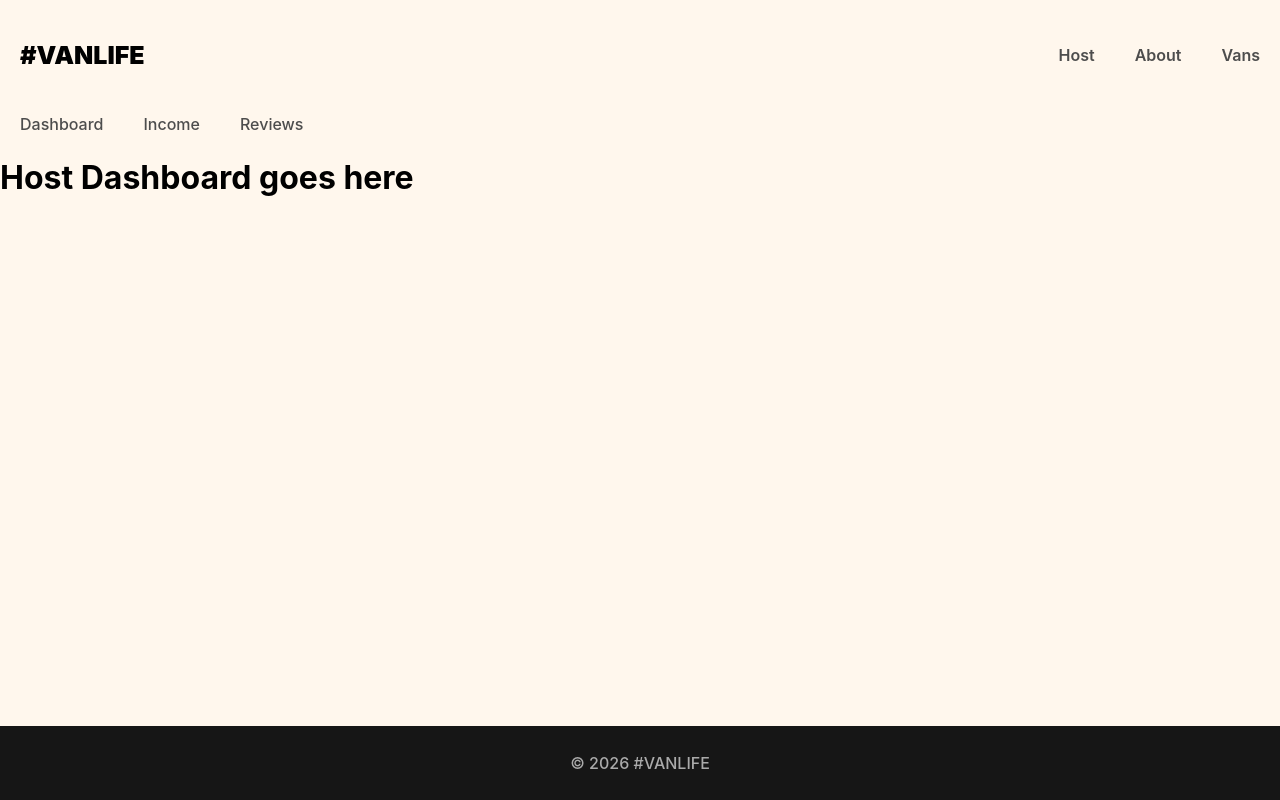
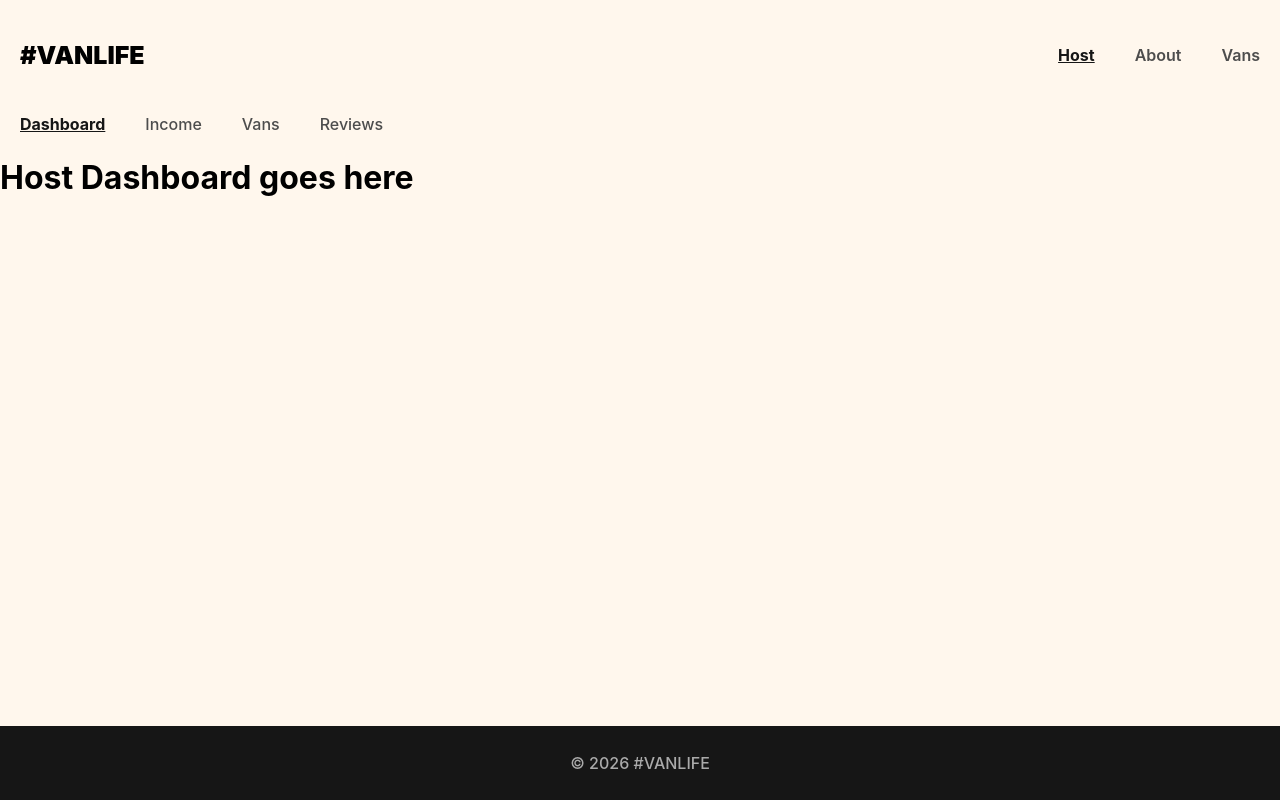
Before and after one commit to munyuaW/van-life, a React app: page /host in a window 1280 px wide. Built offline with nearby package versions, Linux system fonts and the light colour scheme; what miragejs would draw is missing.

Commit message:
using NavLink to style active links

```diff
--- a/components/Header.jsx
+++ b/components/Header.jsx
@@ -1,5 +1,5 @@
 import React from "react";
-import { Link } from "react-router-dom";
+import { Link, NavLink } from "react-router-dom";
 
 function Header() {
   return (
@@ -8,9 +8,21 @@ function Header() {
         #VanLife
       </Link>
       <nav>
-        <Link to="/host">Host</Link>
-        <Link to="/about">About</Link>
-        <Link to="/vans">Vans</Link>
+        <NavLink
+          to="/host"
+          className={({ isActive }) => (isActive ? "active-link" : "")}>
+          Host
+        </NavLink>
+        <NavLink
+          to="/about"
+          className={({ isActive }) => (isActive ? "active-link" : "")}>
+          About
+        </NavLink>
+        <NavLink
+          to="/vans"
+          className={({ isActive }) => (isActive ? "active-link" : "")}>
+          Vans
+        </NavLink>
       </nav>
     </header>
   );
--- a/components/HostLayout.jsx
+++ b/components/HostLayout.jsx
@@ -1,13 +1,36 @@
 import React from "react";
-import { Link, Outlet } from "react-router-dom";
+import { Link, NavLink, Outlet } from "react-router-dom";
 
 function HostLayout() {
+  const activeLink = {
+    fontWeight: "bold",
+    textDecoration: "underline",
+    color: "#161616",
+  };
   return (
     <>
       <nav className="host-nav">
-        <Link to="/host">Dashboard</Link>
-        <Link to="/host/income">Income</Link>
-        <Link to="/host/reviews">Reviews</Link>
+        <NavLink
+          to="/host"
+          end
+          style={({ isActive }) => (isActive ? activeLink : {})}>
+          Dashboard
+        </NavLink>
+        <NavLink
+          to="/host/income"
+          style={({ isActive }) => (isActive ? activeLink : {})}>
+          Income
+        </NavLink>
+        <NavLink
+          to="/host/vans"
+          style={({ isActive }) => (isActive ? activeLink : {})}>
+          Vans
+        </NavLink>
+        <NavLink
+          to="/host/reviews"
+          style={({ isActive }) => (isActive ? activeLink : {})}>
+          Reviews
+        </NavLink>
       </nav>
       <Outlet />
     </>
--- a/index.css
+++ b/index.css
@@ -319,3 +319,9 @@ i[class*='van-type-'] {
     text-decoration: underline;
     font-weight: 600;
 }
+
+nav a.active-link {
+    font-weight: bold;
+    text-decoration: underline;
+    color: #161616;
+}
```
